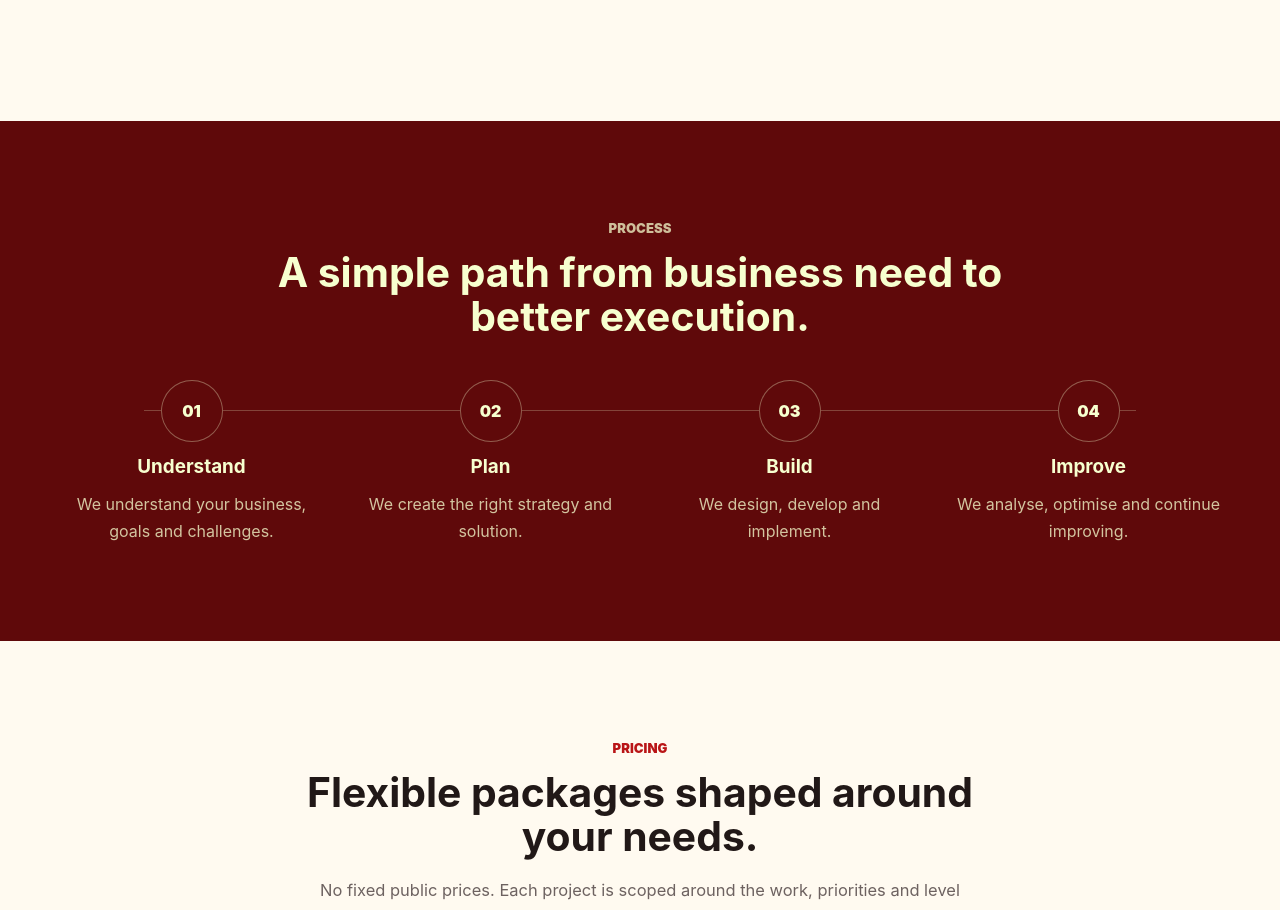
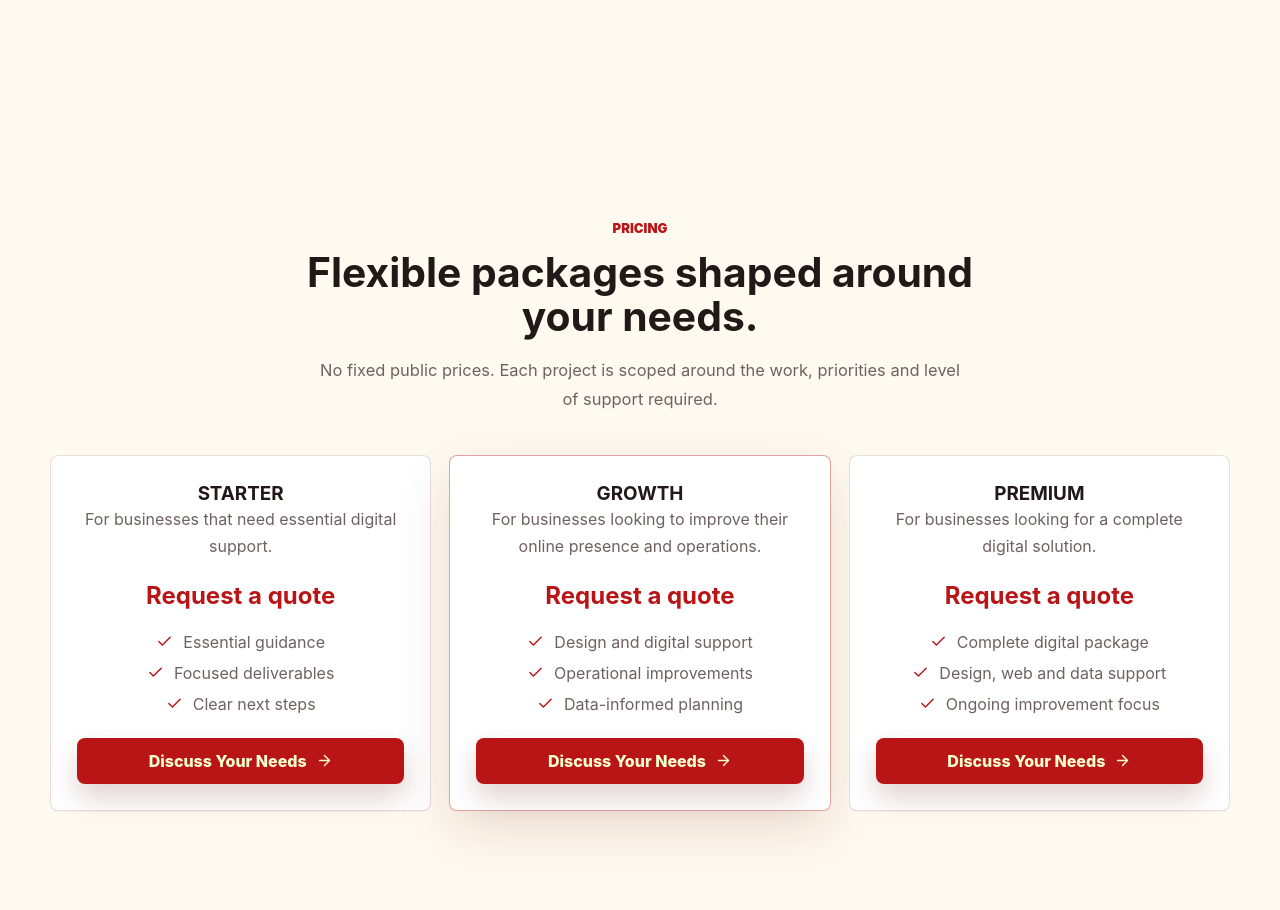
Before and after one commit to denizzaimi/thinksolutions, a React (Vite) app: page / in a window 1280 px wide. Shown: the part 2389-3299 px from the top of the page. Built offline with nearby package versions, Linux system fonts and the light colour scheme.

Commit message:
update 4.1

```diff
--- a/src/App.tsx
+++ b/src/App.tsx
@@ -6,7 +6,6 @@ import { Hero } from "./components/Hero";
 import { Navbar } from "./components/Navbar";
 import { OurWorkPage } from "./components/OurWorkPage";
 import { Pricing } from "./components/Pricing";
-import { Process } from "./components/Process";
 import { ServicePage } from "./components/ServicePage";
 import { Services } from "./components/Services";
 import { WhyThinkSolutions } from "./components/WhyThinkSolutions";
@@ -84,7 +83,6 @@ function App() {
         <Hero copy={copy.hero} />
         <Services copy={copy} />
         <WhyThinkSolutions copy={copy} />
-        <Process copy={copy} />
         <Pricing copy={copy} />
         <Contact copy={copy} />
       </main>
```
